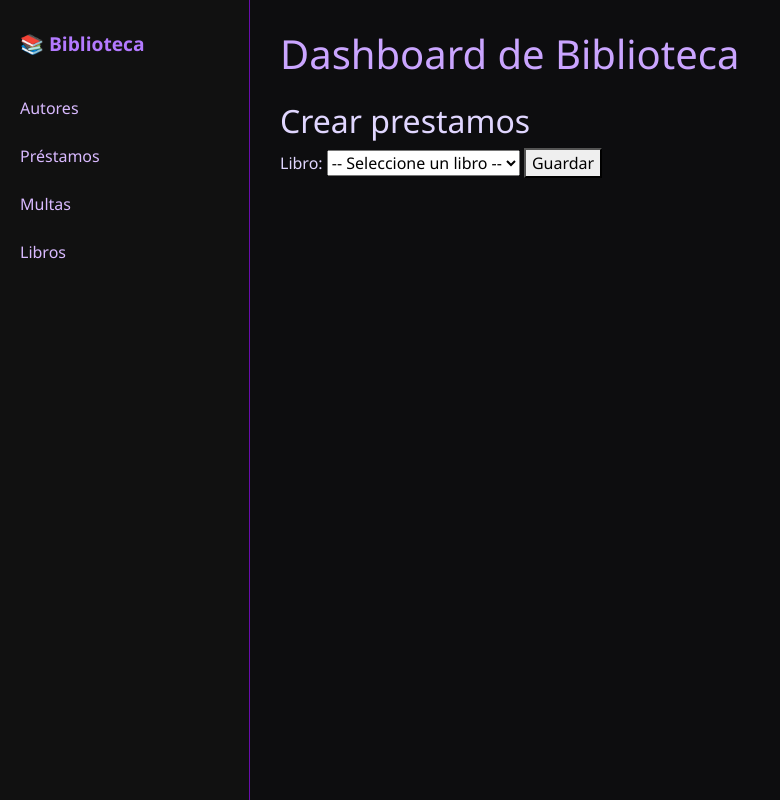
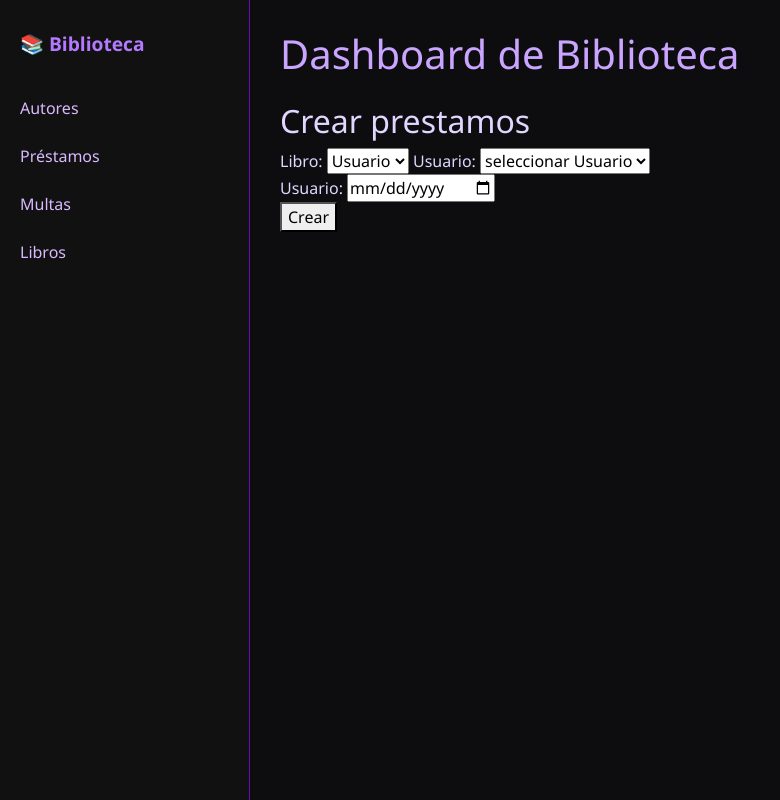
Before and after one commit to Karlamos/Biblioteca_django, a Django app: page /prestamos/nuevo/ in a window 1280 px wide. Shown: the whole page, without its empty margins (0-780 px from the left). Run offline with Django 5.2, Linux system fonts and the light colour scheme; data comes from the database, SQL or seed files in the repository; both versions use the stored data as it was after the commit.

Commit message:
clase 2025-12-08

```diff
--- a/gestion/templates/autores.html
+++ b/gestion/templates/autores.html
@@ -52,6 +52,9 @@
                 <div class="bio-text-scroll small text-white-75" style="color: var(--morado-claro)">
                     <p class="mb-0">{{ autor.bibliografia }}</p>
                 </div>
+                <td>
+                    <a href="{% url 'editar_autores' autor.id%}" >Editar</a>
+                </td>
 
                 <div class="mt-auto pt-3">
                     <a href="#" class="btn btn-sm btn-purple w-100">Ver Libros ({{ autor.nombre }})</a>
--- a/gestion/templates/crear_prestamos.html
+++ b/gestion/templates/crear_prestamos.html
@@ -5,19 +5,26 @@
 
 <form method="POST">
     {% csrf_token %}
-    <label for="id_titulo" name="titulo"> Libro: </label>
-    <select id="id_titulo" name="id_titulo" required>
-        <option value="">-- Seleccione un libro --</option>
+    <label for="id_libro" name="libro"> Libro: </label>
+    <select type="text" id="id_libro" name="libro" required>
+        <option value="">Usuario</option>
         {%for libro in libros%}
-        <option value="{{libro.id}}">
-            {{libro.titulo}}
-        </option>
+            <option value="{{libro.id}}">{{libro.titulo}}</option>
         {%endfor%}
     </select>
 
+    <label for="id_usuario" name="autor"> Usuario: </label>
+    <select type="text" id="id_usuario" name="usuario" required>
+        <option value="">seleccionar Usuario</option>
+        {%for usuario in usuarios%}
+            <option value="{{usuario.id}}">{{usuario.username}}</option>
+        {%endfor%}
+    </select><br>
 
+    <label for="id_usuario" name="autor"> Usuario: </label>
+    <input type="date" id="id_fecha_prestamo" name="fecha_prestamo" value="{{fecha}}" required></br>
 
-    <button type="submit">Guardar</button>
+    <button type="submit"> Crear </button>
 
 </form>
 
--- a/gestion/templates/libros.html
+++ b/gestion/templates/libros.html
@@ -106,7 +106,7 @@
         <div class="card h-100 bg-light border-dashed d-flex align-items-center justify-content-center">
             <div class="card-body text-center">
                 <h5 class="card-title text-muted">Añadir Nuevo Título</h5>
-                <a href="/libros/crear" class="btn btn-outline-secondary mt-3">
+                <a href="{% url 'crear_libro'%}" class="btn btn-outline-secondary mt-3">
                     ➕ Registrar Libro
                 </a>
             </div>
--- a/gestion/templates/prestamos.html
+++ b/gestion/templates/prestamos.html
@@ -110,9 +110,9 @@
     <div class="col">
         <div class="card h-100 bg-light border-dashed d-flex align-items-center justify-content-center">
             <div class="card-body text-center">
-                <h5 class="card-title text-muted">Registrar Nuevo Préstamo</h5>
-                <a href="/prestamos/crear" class="btn btn-outline-secondary mt-3">
-                    📝 Abrir Formulario
+                <h5 class="card-title text-muted">Añadir Nuevo Prestamo</h5>
+                <a href="{% url 'crear_prestamos'%}" class="btn btn-outline-secondary mt-3">
+                    ➕ Registrar Prestamo
                 </a>
             </div>
         </div>
--- a/gestion/urls.py
+++ b/gestion/urls.py
@@ -11,6 +11,7 @@ urlpatterns = [
     #autores
     path('autores/', lista_autores, name="lista_autores"),
     path('autores/nuevo/', crear_autores, name="crear_autores"),
+    path('autores/<int:id>/editar/', crear_autores, name='editar_autores'),
 
     #prestamo
     path('prestamos/', lista_prestamos, name="lista_prestamos"),
--- a/gestion/views.py
+++ b/gestion/views.py
@@ -24,38 +24,72 @@ def crear_libro(request):
             return redirect('lista_libros')
     return render(request, 'gestion/templates/crear_libros.html',{'autores':autores})
 
+
+def editar_autores_old(request, id):
+    autor=get_object_or_404(Autor,id=id)
+    if request.method == 'POST':
+        nombre= request.POST.get('nombre')
+        apellido= request.POST.get('apellido')
+        bibliografia=request.POST.get('bibliografia')
+
+        if nombre and apellido:
+            autor.apellido = apellido
+            autor.nombre = nombre
+            autor.bibliografia = bibliografia
+            autor.save()
+            return redirect('lista_autores')
+    return render(request, 'gestion/templates/editar_autores.html',{'autor' : autor})
+
 def lista_autores(request):
     autores =Autor.objects.all()
     return render(request, 'gestion/templates/autores.html',{'autores': autores})
 
-def crear_autores(request):
+def crear_autores(request, id=None):
+    if id==None:
+        autor=None
+        modo='Crear'
+    else:
+        autor=get_object_or_404(Autor,id=id)
+        modo='editar'
     if request.method == 'POST':
         nombre = request.POST.get('nombre')
         apellido = request.POST.get('apellido')
         bibliografia = request.POST.get('bibliografia')
-        Autor.objects.create(nombre=nombre, apellido=apellido, bibliografia=bibliografia)
+        if autor== None:
+            Autor.objects.create(nombre=nombre, apellido=apellido, bibliografia=bibliografia)
+        else:
+            autor.apellido = apellido
+            autor.nombre = nombre
+            autor.bibliografia = bibliografia
+            autor.save()
         return redirect(lista_autores)
-    return render(request,'gestion/templates/crear_autores.html',)
+    context ={'autor':autor,
+              'titulo': 'Editar Autor' if modo == 'editar' else 'Crear Autor',
+              'texto_boton':'Guardar cambios' if modo == 'editar' else 'Crear'}
+    return render(request,'gestion/templates/crear_autores.html', context)
 
 def lista_prestamos(request):
     prestamos =Prestamo.objects.all()
     return render(request, 'gestion/templates/prestamos.html',{'prestamos': prestamos})
 
 def crear_prestamos(request):
-    libro = Libro.objects.all()
+    libro = Libro.objects.filter(disponible=True)
+    usuario=User.objects.all()
     if request.method == 'POST':
         libro_id= request.POST.get('titulo')
         usuario_id = request.POST.get('usuario')
-        fecha_prestamos = request.POST.get('fecha_prestamos')
-        fecha_max = request.POST.get('fecha_max')
-        fecha_devol = request.POST.get('fecha_devol')
-        if libro_id and usuario_id:
+        fecha_prestamo = request.POST.get('fecha_prestamo')
+        if libro_id and usuario_id and fecha_prestamo:
             libro = get_object_or_404(Libro, id=libro_id)
             usuario=get_object_or_404(User, id=usuario_id)
-            Prestamo.objects.create(libro=libro,usuario=usuario,fecha_prestamos=fecha_prestamos,fecha_max=fecha_max,fecha_devol=fecha_devol)
-            return redirect('lista_prestamos')
-
-    return render(request,'gestion/templates/crear_prestamos.html',)
+            prestamo=Prestamo.objects.create(libro=libro,
+                                             usuario=usuario,
+                                             fecha_prestamo=fecha_prestamo)
+            libro.disponible = False
+            libro.save()
+            return redirect('detalle_prestamos', id=prestamo.id)
+    fecha=(timezone.now().date()).isoformat()
+    return render(request,'gestion/templates/crear_prestamos.html', {'libros':libro, 'usuario':usuario, 'fecha':timezone.now})
 
 def detalle_prestamo(request):
     pass
@@ -66,7 +100,3 @@ def lista_multa(request):
 
 def crear_multa(request):
     pass
-
-
-
-# Create your views here.
```
Also changed, not shown: gestion/templates/crear_autores.html (+5 -6 lines), gestion/templates/editar_autores.html (added, +22 -0 lines), db.sqlite3.
